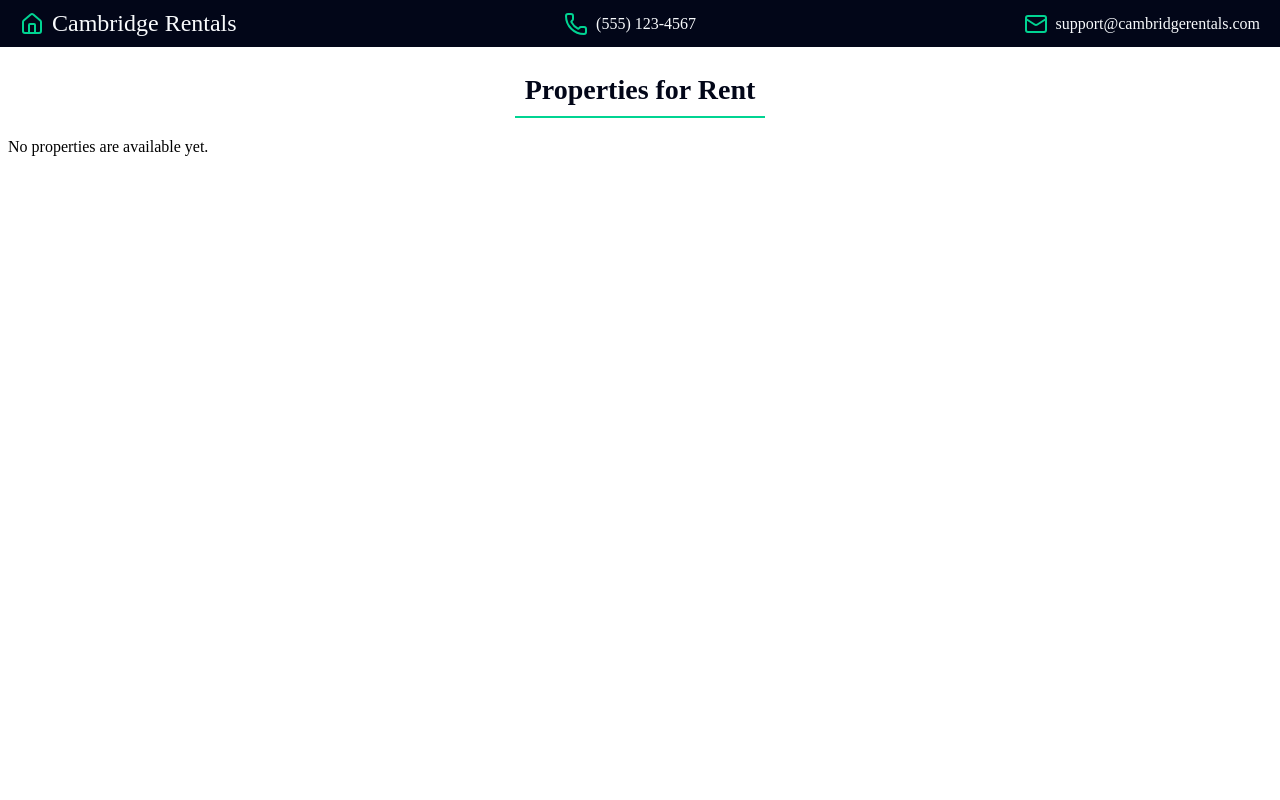
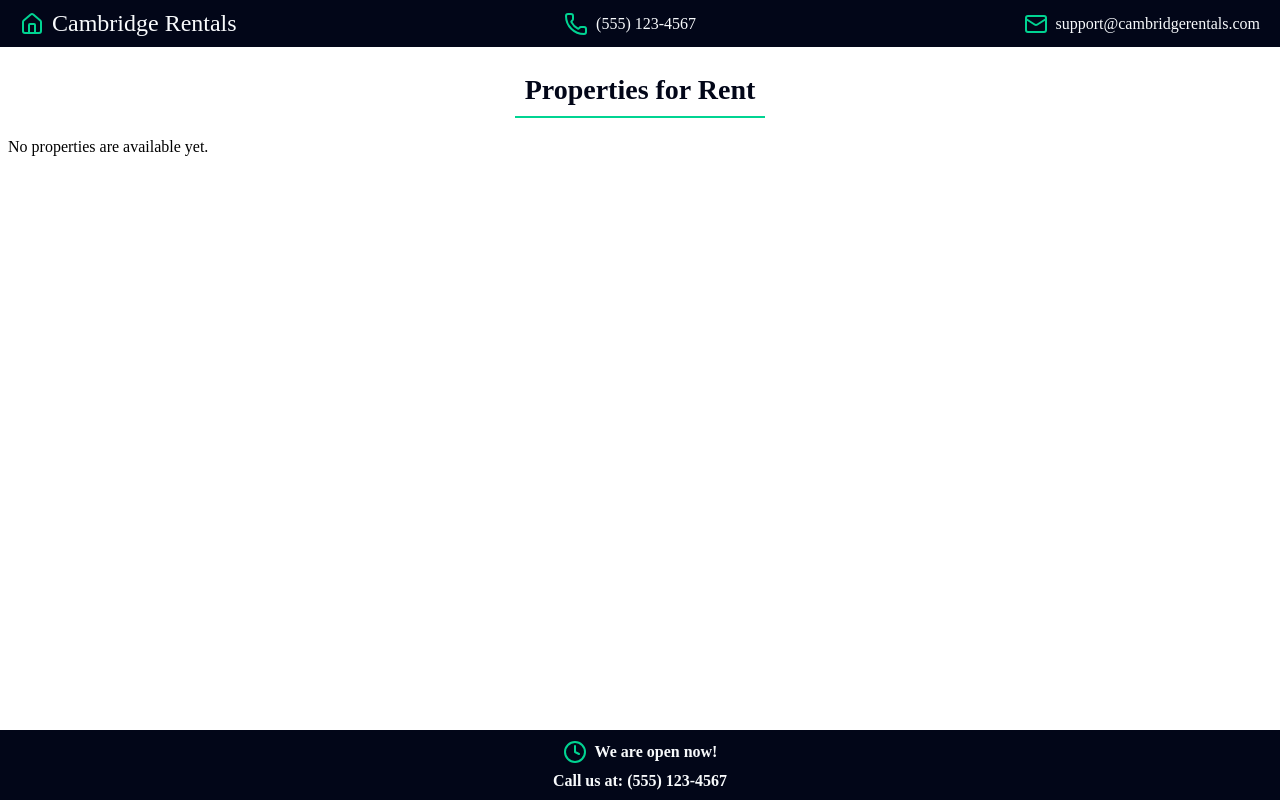
Before and after one commit to phayze2184/cambridge-rental, a React (Vite) app: page / in a window 1280 px wide. Built offline with nearby package versions, Linux system fonts and the light colour scheme.

Commit message:
feat: build footer component

```diff
--- a/src/components/Footer/Footer.module.css
+++ b/src/components/Footer/Footer.module.css
@@ -0,0 +1,36 @@
+.footer {
+    position: fixed;
+    inset: auto 0 0 0;
+    z-index: 10;
+    background-color: var(--color-brand-dark);
+    color: var(--text-on-dark);
+    text-align: center;
+    padding: 0.625rem; /* 10px */
+    font-size: 1rem;
+    font-weight: 700;
+}
+
+.content {
+    display: flex;
+    flex-direction: column;
+    gap: 0.5rem;
+    }
+
+.message {
+    display: flex;
+    justify-content: center;
+    align-items: center;
+}
+
+.icon {
+    margin-right: 0.5rem;
+    color: var(--color-accent);
+}
+
+.openStatus {
+    color: var(--color-accent);
+}
+
+.closeStatus {
+    color: var(--color-error);
+}
--- a/src/components/Footer/Footer.tsx
+++ b/src/components/Footer/Footer.tsx
@@ -1,9 +1,53 @@
-import styles from'./Footer.module.css'
+import styles from './Footer.module.css'
+import { Clock } from "lucide-react"
 
-export default function Footer() {
+type FooterProps = {
+  openingHour?: number
+  closingHour?: number
+  now?: Date
+}
+
+function formatHour(hour: number) {
+  return `${String(hour).padStart(2, '0')}:00`
+}
+
+export default function Footer({
+  openingHour = 9,
+  closingHour = 17,
+  now = new Date(),
+}: FooterProps) {
+  const currentHour = now.getHours()
+  const currentDay = now.getDay()
+  const isWeekday = currentDay >= 1 && currentDay <= 5
+  const isOpen = isWeekday && currentHour >= openingHour && currentHour < closingHour
+
+  const openElement = (
+    <div className={styles.content}>
+      <div className={styles.message}>
+        <Clock className={styles.icon}/>
+        <span>We are open now!</span>
+      </div>
+      <div>
+        Call us at: <strong>(555) 123-4567</strong>
+       </div>
+    </div>
+  )
+
+  const closeElement = (
+    <div className={styles.content}>
+      <div className={styles.message}>
+        <Clock className={styles.icon} />
+        <span className={styles.closeStatus}>We are closed now.</span>
+      </div>
+      <div className={styles.message}>
+         Opening hours: Monday-Friday, {formatHour(openingHour)}-{formatHour(closingHour)}
+      </div>
+    </div>
+  )
+
   return (
     <footer className={styles.footer}>
-
+      {isOpen ? openElement : closeElement}
     </footer>
   )
 }
--- a/src/components/Header/Header.module.css
+++ b/src/components/Header/Header.module.css
@@ -4,8 +4,8 @@
     z-index: 10;
     display: flex;
     justify-content: space-between;
-    background-color: oklch(12.9% 0.042 264.695);
-    color: oklch(98.4% 0.003 247.858);
+    background-color: var(--color-brand-dark);
+    color: var(--text-on-dark);
     padding-block: 0.625rem;
     padding-inline: 1.25rem;
 
@@ -21,7 +21,7 @@
     align-items: center;
     gap: 0.5rem;
   .icon {
-     color: oklch(76.5% 0.177 163.223);
+     color: var(--color-accent);
   }
   .span {
     font-weight: 500;
--- a/src/components/Title/Title.module.css
+++ b/src/components/Title/Title.module.css
@@ -5,8 +5,8 @@
 
     .title {
         font-size: 1.75rem;
-        color: oklch(12.9% 0.042 264.695);
-        border-bottom: 0.125rem solid oklch(76.5% 0.177 163.223);
+        color: var(--color-brand-dark);
+        border-bottom: 0.125rem solid var(--color-accent);
         display: inline-block;
         padding: 0.625rem;
         margin: 0;
--- a/src/main.tsx
+++ b/src/main.tsx
@@ -1,5 +1,6 @@
 import { StrictMode } from 'react'
 import { createRoot } from 'react-dom/client'
+import './styles/tokens.css'
 import App from './App'
 
 createRoot(document.getElementById('root')!).render(
--- /dev/null
+++ b/src/styles/tokens.css
@@ -0,0 +1,6 @@
+:root {
+  --color-brand-dark: oklch(12.9% 0.042 264.695);
+  --text-on-dark: oklch(98.4% 0.003 247.858);
+  --color-accent: oklch(76.5% 0.177 163.223);
+  --color-error: oklch(71.2% 0.194 13.428);
+}
```
Also changed, not shown: 1 other file (tests, documents, lock files or other folders).
